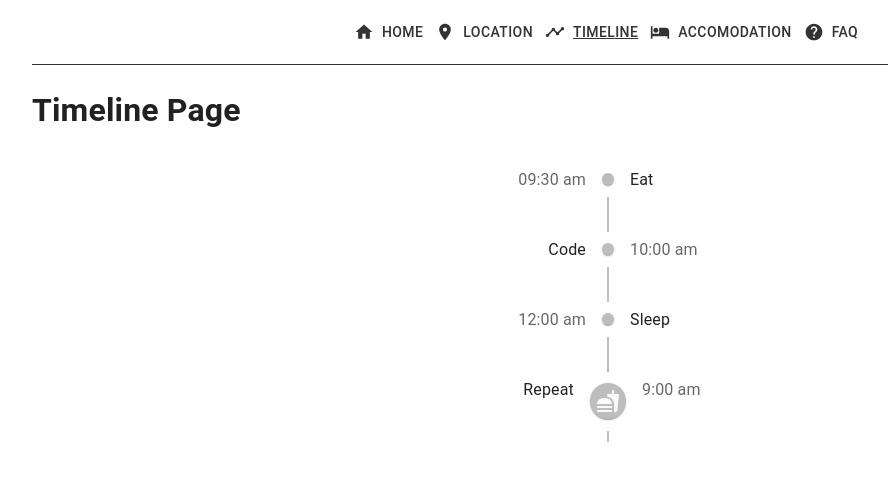
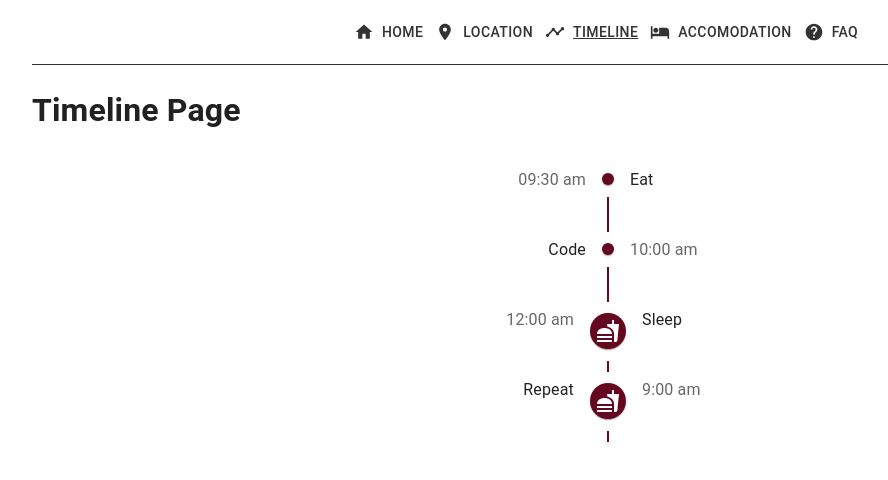
Before and after one commit to gordonwoodbine/weddingsite-clone, a Next.js app: page /timeline in a window 1280 px wide. Shown: the top 480 px of the page, without its empty margins (32-920 px from the left). Built offline with nearby package versions, Linux system fonts and the light colour scheme.

Commit message:
further changes

```diff
--- a/components/Header/Header.js
+++ b/components/Header/Header.js
@@ -31,9 +31,6 @@ const Header = (props) => {
 
   const drawer = (
     <Box onClick={handleDrawerToggle} sx={{ textAlign: 'center' }}>
-      <Typography variant='h6' sx={{ my: 2 }}>
-        Wedding, Innit?
-      </Typography>
       <Divider />
       <List>
         {routes.map((route) => (
@@ -78,7 +75,6 @@ const Header = (props) => {
           >
             <MenuIcon />
           </IconButton>
-
           <Box sx={{ display: { xs: 'none', sm: 'block' } }}>
             {routes.map((route) => (
               <Button
@@ -99,7 +95,7 @@ const Header = (props) => {
       </AppBar>
       <Box component='nav'>
         <Drawer
-          // container={container}
+          //  container={container}
           variant='temporary'
           open={mobileOpen}
           onClose={handleDrawerToggle}
--- a/components/TimelineStructure/TimelineStructure.js
+++ b/components/TimelineStructure/TimelineStructure.js
@@ -16,8 +16,8 @@ const TimelineStructure = () => {
           09:30 am
         </TimelineOppositeContent>
         <TimelineSeparator>
-          <TimelineDot />
-          <TimelineConnector />
+          <TimelineDot color="primary"> </TimelineDot>
+          <TimelineConnector sx={{ bgcolor: 'primary.main' }} />
         </TimelineSeparator>
         <TimelineContent>Eat</TimelineContent>
       </TimelineItem>
@@ -26,8 +26,8 @@ const TimelineStructure = () => {
           10:00 am
         </TimelineOppositeContent>
         <TimelineSeparator>
-          <TimelineDot />
-          <TimelineConnector />
+          <TimelineDot color="primary"> </TimelineDot>
+          <TimelineConnector sx={{ bgcolor: 'primary.main' }} />
         </TimelineSeparator>
         <TimelineContent>Code</TimelineContent>
       </TimelineItem>
@@ -36,8 +36,9 @@ const TimelineStructure = () => {
           12:00 am
         </TimelineOppositeContent>
         <TimelineSeparator>
-          <TimelineDot />
-          <TimelineConnector />
+          <TimelineDot color="primary">
+            <FastfoodIcon /> </TimelineDot>
+          <TimelineConnector sx={{ bgcolor: 'primary.main' }} />
         </TimelineSeparator>
         <TimelineContent>Sleep</TimelineContent>
       </TimelineItem>
@@ -46,8 +47,8 @@ const TimelineStructure = () => {
           9:00 am
         </TimelineOppositeContent>
         <TimelineSeparator>
-          <TimelineDot>  <FastfoodIcon /> </TimelineDot>
-          <TimelineConnector />
+          <TimelineDot color="primary"> <FastfoodIcon /> </TimelineDot>
+          <TimelineConnector sx={{ bgcolor: 'primary.main' }} />
         </TimelineSeparator>
         <TimelineContent>Repeat</TimelineContent>
       </TimelineItem>
--- a/package.json
+++ b/package.json
@@ -18,8 +18,10 @@
     "@mui/icons-material": "^5.11.11",
     "@mui/lab": "^5.0.0-alpha.123",
     "@mui/material": "^5.11.12",
+    "@rumess/react-flip-countdown": "^1.2.6",
     "next": "^13.2.4",
     "react": "^18.2.0",
+    "react-countdown": "^2.3.5",
     "react-dom": "^18.2.0"
   }
 }
--- a/pages/_app.js
+++ b/pages/_app.js
@@ -4,7 +4,7 @@ import Layout from '../components/Layout';
 const theme = createTheme({
   palette: {
     primary: {
-      main: '#fdb700',
+      main: '#65081F',
     },
   },
 });
```
Also changed, not shown: pages/index.js (+15 -0 lines), 1 other file (tests, documents, lock files or other folders).
